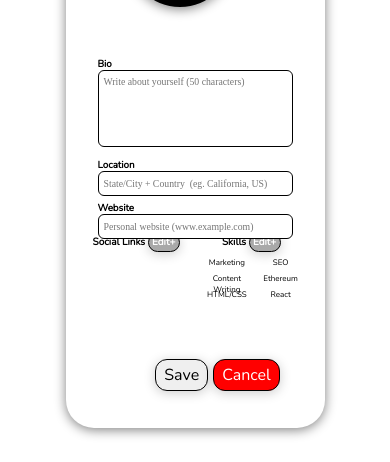
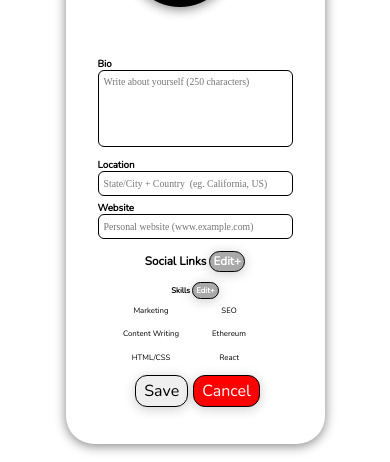
Before and after one commit to 4gnle/Coopefy, a React (Create React App) app in the folder client/: page /edit-profile in a window 390 px wide. Shown: the part 234-696 px from the top of the page. Built offline with nearby package versions, Linux system fonts and the light colour scheme; no server answers.

Commit message:
Fixing CSS 5

```diff
--- a/client/src/components/Create Profile/CreateProfile.css
+++ b/client/src/components/Create Profile/CreateProfile.css
@@ -95,8 +95,7 @@
 }
 
 .createprofile-buttons {
-  margin-left: 40px;
-  margin-right: auto;
+  margin-right: 200px;
   margin-top: 110px;
 }
 @media (max-width: 1080px) {
@@ -158,8 +157,8 @@
   }
 
   .createprofile-buttons {
-    bottom: -10px;
-    left: 150px;
+    margin-left: auto;
+    margin-right: auto;
   }
 }
 
@@ -219,8 +218,9 @@
   }
 
   .createprofile-buttons {
-    bottom: -10px;
-    left: 150px;
+    margin-top: auto;
+    margin-left: auto;
+    margin-right: auto;
   }
 }
 
--- a/client/src/components/Create Profile/CreateProfile.js
+++ b/client/src/components/Create Profile/CreateProfile.js
@@ -27,8 +27,6 @@ getProfile,
 profileData}) => {
 
 const [formData, setFormData] = useState(initialState);
-
-const [displaySocialInputs, toggleSocialInputs] = useState(false);
 
 useEffect(() => {
    if (!profile) getProfile();
@@ -80,11 +78,11 @@ useEffect(() => {
           onChange={e => onChange(e)}
           value={status}
           >
-            <option value="looking">Looking</option>
-            <option value="building">Building</option>
-            <option value="collaborating">Collaborating</option>
-            <option value="learning">Learning</option>
-            <option value="teaching">Teaching</option>
+            <option value="Looking">Looking</option>
+            <option value="Building">Building</option>
+            <option value="Collaborating">Collaborating</option>
+            <option value="Learning">Learning</option>
+            <option value="Teaching">Teaching</option>
           </select>
         </div>
       </div>
@@ -92,11 +90,11 @@ useEffect(() => {
       <div className='createprofile-bottom-inputs'>
         <label>Bio</label>
           <textarea
-          maxLength='50'
+          maxLength='250'
           cols="30"
           rows="5"
           type='text'
-          placeholder='Write about yourself (50 characters)'
+          placeholder='Write about yourself (250 characters)'
           className=''
           onChange={e => onChange(e)}
           value={bio}
--- a/client/src/components/Create Profile/Skills and Socials/LinksSelect.js
+++ b/client/src/components/Create Profile/Skills and Socials/LinksSelect.js
@@ -32,7 +32,7 @@ const LinksSelect = ({profile: {profile, loading}, getProfile, profileLinks, unS
        }
        setFormData(profileData);
      }
-   }, [loading, setFormData, profile]);
+   }, [loading, setFormData, getProfile, profile]);
 
   const {
   github,
@@ -60,13 +60,12 @@ const LinksSelect = ({profile: {profile, loading}, getProfile, profileLinks, unS
       <div className='links-select'>
         <div className='links-box'>
 
-        <header>Add Links{' '}
+        <header>
+        Add Links{' '}
         <Button
           className='small'
-          onClick={unSelectLinks}
-          >
-            X
-        </Button></header>
+          onClick={unSelectLinks}>X</Button>
+        </header>
 
 
           <form className='links-inputs'>
--- a/client/src/components/Create Profile/Skills and Socials/SkillsandSocials.css
+++ b/client/src/components/Create Profile/Skills and Socials/SkillsandSocials.css
@@ -5,19 +5,24 @@
 .bottom-section .socials {
   float: left;
   max-width: 50%;
+  text-align: center;
 }
 
 .bottom-section .socials label {
   font-weight: bold;
   font-size: 1.5vh;
-  margin-left: -40px;
+  margin-left: 55px;
+  margin-right: auto;
 }
 
 .social-icons {
   margin-top: 5px;
-  text-align: right;
   max-width: 70%;
-  margin-left: 15px;
+  margin-left: auto;
+  margin-right: auto;
+  display: grid;
+  grid-template-columns: repeat(4, 2fr);
+  grid-auto-rows: 3em;
 }
 
 .social-icons i {
@@ -66,8 +71,7 @@
   }
 
   .social-icons {
-    max-width: 80%;
-    margin-left: -15px;
+    grid-auto-rows: 3em;
   }
 
   .social-icons i {
@@ -105,15 +109,17 @@
 
   .bottom-section .socials label {
     font-size: 1.5vw;
+    margin-left: auto;
   }
 
   .social-icons {
     max-width: 80%;
-    margin-left: -15px;
+    grid-auto-rows: 7vw;
   }
 
   .social-icons i {
     font-size: 3vw;
+    margin-left: 4px;
   }
 
   .social-icons i.fa-product-hunt {
@@ -140,23 +146,32 @@
   }
 }
 
-@media (max-width: 480px) {
+@media (max-width: 650px) {
   .bottom-section .socials {
-    margin-top: -15px;
+    margin-top: 5px;
+    margin-left: auto;
+    margin-right: auto;
+    float:none;
   }
 
   .bottom-section .socials label {
-    font-size: 10px;
-    margin-left: -5px;
-  }
+    font-size: 2vw;
+    margin-left: auto;
+    margin-right: auto;  }
 
   .social-icons {
+    grid-auto-rows: 6vw;
     max-width: 80%;
-    margin-left: 0;
+    margin-left: auto;
+    margin-right: auto;
+    float: left;
+    margin-bottom: 10px;
   }
 
   .social-icons i {
-    font-size: 18px;
+    font-size: 6vw;
+    margin-left: 5px;
+    margin-right: 5px;
   }
 
   .social-icons i.fa-product-hunt {
@@ -164,22 +179,81 @@
   }
 
   .bottom-section .skills {
-    margin-top: -15px;
-    margin-right: -10px;
+    margin-top: 5px;
+    margin-left: auto;
+    margin-right: auto;
+    float:none;
+
   }
 
   .bottom-section .skills label {
-    font-size: 10px;
+    font-size: 2vw;
+    margin-left: auto;
+    margin-right: auto;  }
+
+  .skills-text {
+    grid-auto-rows: 6vw;
+    margin-left: auto;
+    margin-right: auto;
+  }
+
+  .skills-text p {
+    font-size: 2vw;
+  }
+}
+
+@media (max-width: 480px) {
+  .bottom-section .socials {
+    margin-top: 5px;
+    margin-left: auto;
+    margin-right: auto;
+    float:none;
+    max-width: 65%;
+  }
+
+  .bottom-section .socials label {
+    font-size: 3vw;
+    margin-left: auto;
+    margin-right: auto;  }
+
+  .social-icons {
+    grid-auto-rows: 6vw;
+    max-width: 50%;
+    margin-left: auto;
+    margin-right: auto;
+    margin-bottom: 10px;
+  }
+
+  .social-icons i {
+    font-size: 6vw;
+    margin-left: 5px;
     margin-right: 5px;
   }
 
+  .social-icons i.fa-product-hunt {
+  font-size: 18px;
+  }
+
+  .bottom-section .skills {
+    margin-top: 5px;
+    margin-left: auto;
+    margin-right: auto;
+    float:none;
+    max-width: 80%;
+  }
+
+  .bottom-section .skills label {
+    font-size: 2vw;
+    margin-left: auto;
+    margin-right: auto;  }
+
   .skills-text {
-    grid-auto-rows: 16px;
-    margin-right: -10px;
-    margin-top: 0px;
+    grid-auto-rows: 6vw;
+    margin-left: auto;
+    margin-right: auto;
   }
 
   .skills-text p {
-    font-size: 8px;
+    font-size: 2vw;
   }
 }
```
